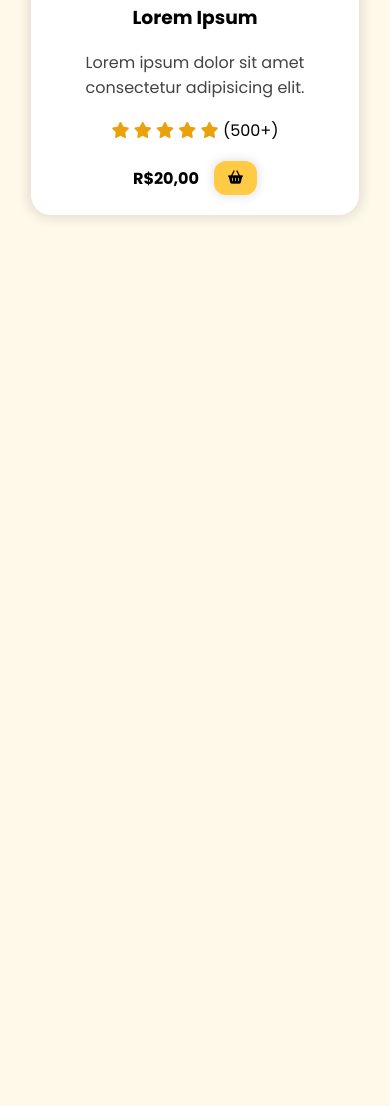
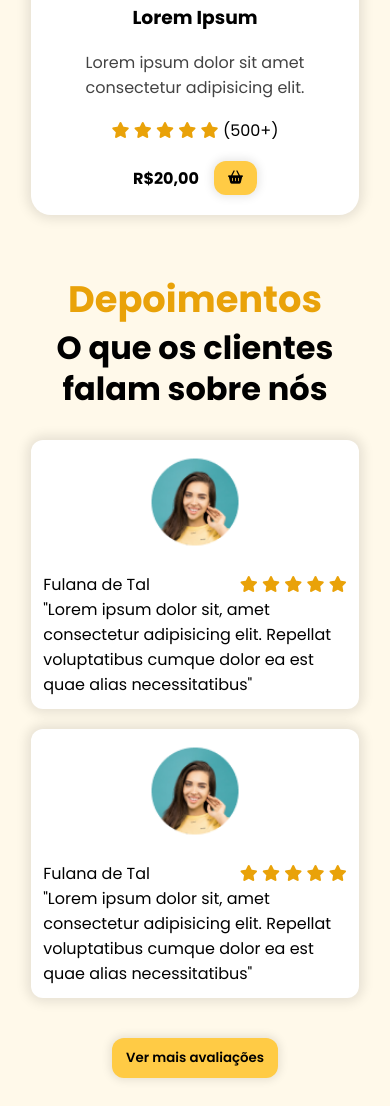
Before and after one commit to reggidev/landing-page, a plain HTML site: page index.html in a window 390 px wide. Shown: the part 2597-3703 px from the top of the page. Before the commit the page ends 2840 px from the top, so only its background shows below. Drawn offline with nearby package versions, Linux system fonts and the light colour scheme; a script that the page names is missing.

Commit message:
testimonials done

```diff
--- a/index.html
+++ b/index.html
@@ -9,6 +9,7 @@
     <link rel="stylesheet" href="src/styles/header.css">
     <link rel="stylesheet" href="src/styles/home.css">
     <link rel="stylesheet" href="src/styles/menu.css">
+    <link rel="stylesheet" href="src/styles/testimonials.css">
     <title>Landing Page</title>
 </head>
 <body>
@@ -236,6 +237,65 @@
                 </div>
             </div>
         </section>
+
+        <section id="testimonials">
+            <img src="src/images/chef.png" id="testimonial_chef" alt="">
+
+            <div id="testimonials_content">
+                <h2 class="section-title">
+                    Depoimentos
+                </h2>
+                <h3 class="section-subtitle">
+                    O que os clientes falam sobre nós
+                </h3>
+
+                <div id="feedbacks">
+                    <div class="feedback">
+                        <img src="src/images/avatar.png" class="feedback-avatar" alt="">
+
+                        <div class="feedback-content">
+                            <p>
+                                Fulana de Tal
+                                <span>
+                                    <i class="fa-solid fa-star"></i>
+                                    <i class="fa-solid fa-star"></i>
+                                    <i class="fa-solid fa-star"></i>
+                                    <i class="fa-solid fa-star"></i>
+                                    <i class="fa-solid fa-star"></i>
+                                </span>
+                            </p>
+                            <p>
+                                "Lorem ipsum dolor sit, amet consectetur adipisicing elit. Repellat voluptatibus cumque dolor ea est quae alias necessitatibus"
+                            </p>
+                        </div>
+                    </div>
+
+                    <div class="feedback">
+                        <img src="src/images/avatar.png" class="feedback-avatar" alt="">
+
+                        <div class="feedback-content">
+                            <p>
+                                Fulana de Tal
+                                <span>
+                                    <i class="fa-solid fa-star"></i>
+                                    <i class="fa-solid fa-star"></i>
+                                    <i class="fa-solid fa-star"></i>
+                                    <i class="fa-solid fa-star"></i>
+                                    <i class="fa-solid fa-star"></i>
+                                </span>
+                            </p>
+                            <p>
+                                "Lorem ipsum dolor sit, amet consectetur adipisicing elit. Repellat voluptatibus cumque dolor ea est quae alias necessitatibus"
+                            </p>
+                        </div>
+                    </div>
+                </div>
+
+                <button class="btn-default">
+                    Ver mais avaliações
+                </button>
+            </div>
+        </section>
     </main>
 
     <script src="src/javascript/script.js"></script>
--- /dev/null
+++ b/src/styles/testimonials.css
@@ -0,0 +1,92 @@
+#testimonials {
+    min-height: calc(100vh - 91px);
+    display: flex;
+    align-items: center;
+    justify-content: center;
+    gap: 48px;
+}
+
+#testimonial_chef {
+    width: 500px;
+    height: auto;
+}
+
+#testimonials .section-subtitle {
+    font-size: 3rem;
+    line-height: 130%;
+}
+
+#testimonials_content {
+    width: 50%;
+}
+
+#feedbacks {
+    display: flex;
+    flex-direction: column;
+    gap: 20px;
+    margin-bottom: 40px;
+    margin-top: 30px;
+}
+
+.feedback {
+    display: flex;
+    align-items: center;
+    gap: 20px;
+    background-color: #fff;
+    padding: 12px;
+    border-radius: 12px;
+    box-shadow: 0px 0px 12px 4px rgba(0, 0, 0, 0.1);
+}
+
+.feedback-avatar {
+    width: 100px;
+    height: 100px;
+    border-radius: 100%;
+    object-fit: cover;
+}
+
+.feedback-content p {
+    display: flex;
+    justify-content: space-between;
+}
+
+.feedback-content p span {
+    color: #e9a209;
+}
+
+@media screen and (max-width: 1170px) {
+    #testimonials {
+        flex-direction: column;
+    }
+
+    #testimonials .section-subtitle {
+        text-align: center;
+        font-size: 2.5rem;
+    }
+
+    #testimonial_chef {
+        display: none;
+    }
+
+    #testimonials_content {
+        width: 70%;
+        display: flex;
+        flex-direction: column;
+        align-items: center;
+    }
+}
+
+@media screen and (max-width: 600px) {
+    #testimonials .section-subtitle {
+        text-align: center;
+        font-size: 2rem;
+    }
+
+    #testimonials_content {
+        width: 100%;
+    }
+
+    .feedback {
+        flex-direction: column;
+    }
+}
```
